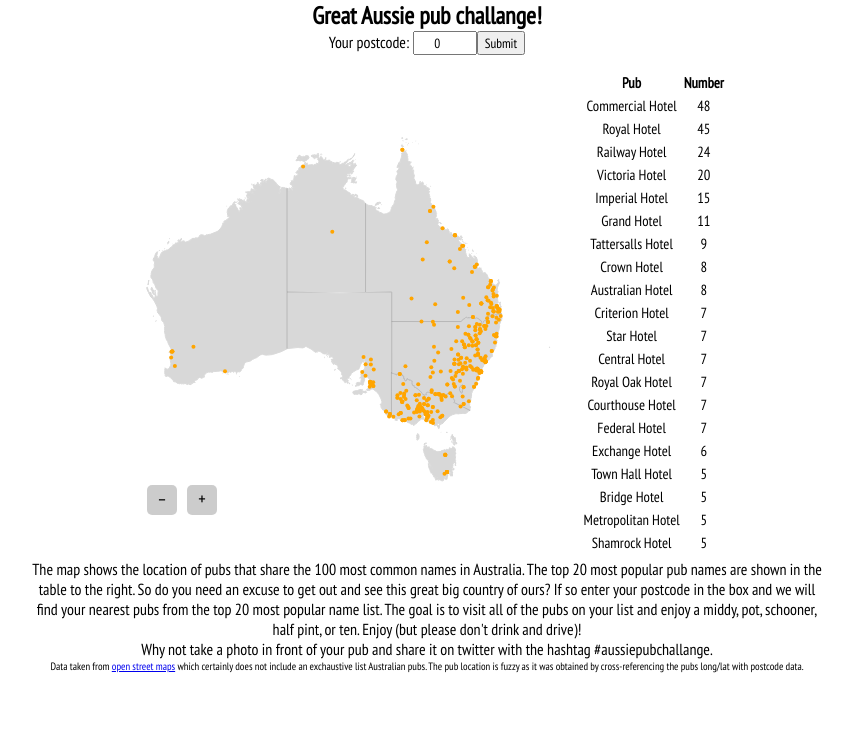
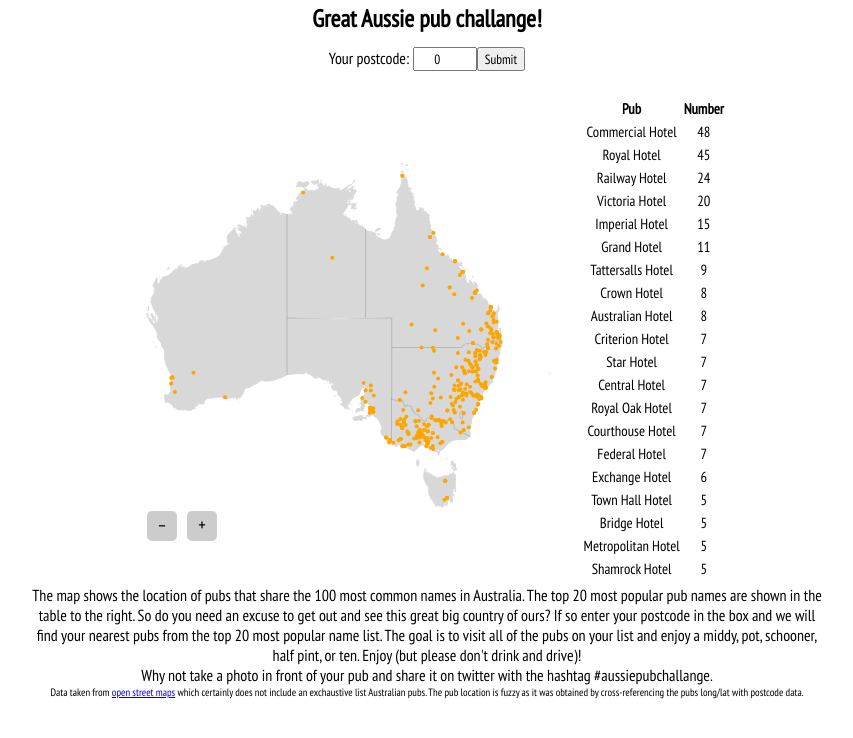
Before and after one commit to dwheelerau/d3pubs, a plain HTML site: page index.html in a window 1280 px wide. Shown: the whole page, without its empty margins (213-1066 px from the left). Drawn offline with Linux system fonts and the light colour scheme.

Commit message:
better padding

```diff
--- a/static/css/style.css
+++ b/static/css/style.css
@@ -20,11 +20,11 @@
     fill: blue;
 }
 h2 {
-    margin: 50px;
+    padding: 3px;
 }
 #pcBox {
     position: relative;
-    margin-top: 30px;
+    padding: 10px;
 }
 
 #map {
```
